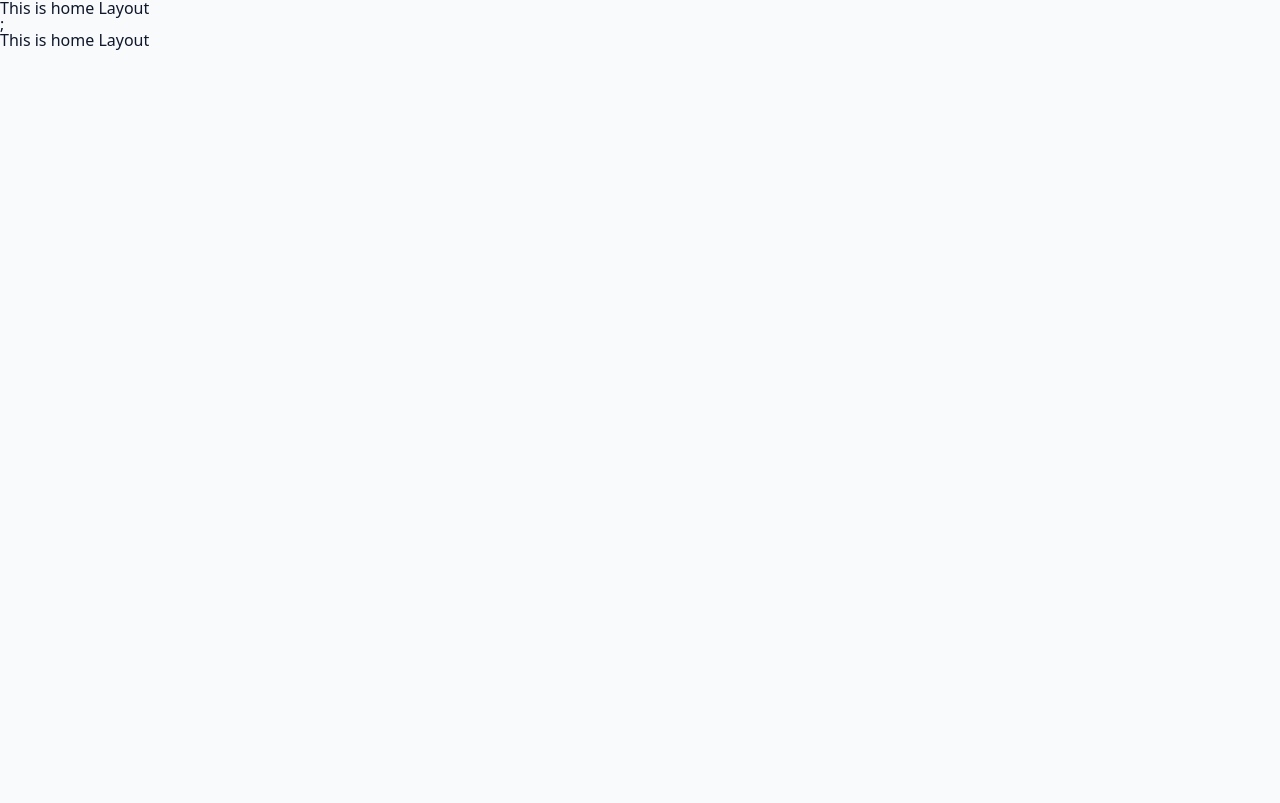
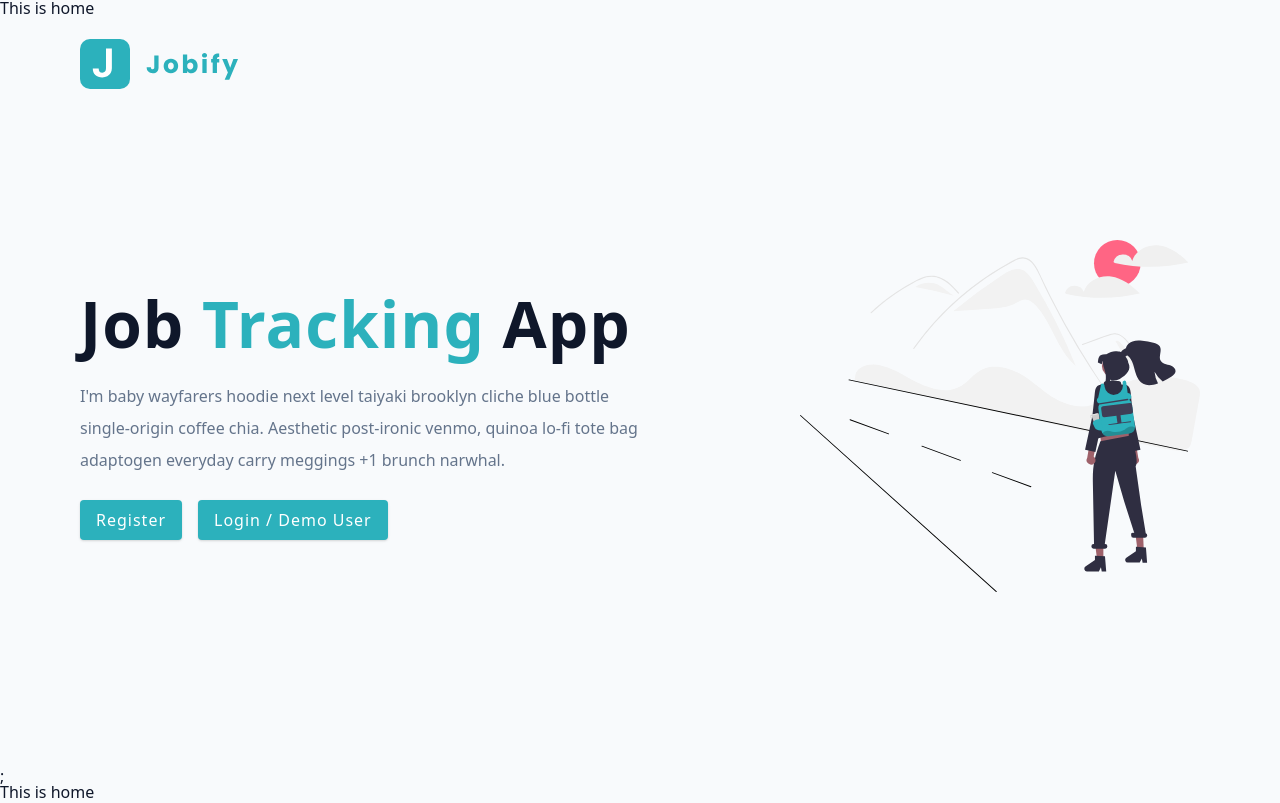
Before and after one commit to AmanKumar-Git02/Job_Board_Bootcamp2, a React (Vite) app: page / in a window 1280 px wide. Built offline with nearby package versions, Linux system fonts and the light colour scheme.

Commit message:
Day4Commit

```diff
--- a/package.json
+++ b/package.json
@@ -12,7 +12,8 @@
   "dependencies": {
     "react": "^19.1.0",
     "react-dom": "^19.1.0",
-    "react-router-dom": "^6.30.1"
+    "react-router-dom": "^6.30.1",
+    "styled-components": "^5.3.10"
   },
   "devDependencies": {
     "@eslint/js": "^9.25.0",
--- a/src/App.jsx
+++ b/src/App.jsx
@@ -13,7 +13,12 @@ import {
   {
     path: '/',
     element: <HomeLayout />,
+    errorElement: <Error />,
     children: [
+      {
+        index:true,
+        element: <Landing />
+      },
       {
         path: 'register',
         element: <Register />,
--- a/src/pages/Error.jsx
+++ b/src/pages/Error.jsx
@@ -1,9 +1,17 @@
+import{Link } from "react-router-dom";
 import React from 'react'
 
+
 const Error = () => {
+   const error = useRouteError();
+   console.log(error);
   return (
-    <div>Error</div>
+    <div>
+      <h1> Error </h1>
+      <Link to = '/DashboardLayout'> Go back To Home</Link>
+    </div>
+
   )
 }
 
-export default Error
+export default Error;
--- a/src/pages/HomeLayout.jsx
+++ b/src/pages/HomeLayout.jsx
@@ -2,7 +2,7 @@ import { Outlet } from 'react-router-dom';
 const HomeLayout = () => {
   return (
     <>
-        <p>This is home Layout</p>
+        <p>This is home </p>
         <Outlet />
 
     </>
--- a/src/pages/Landing.jsx
+++ b/src/pages/Landing.jsx
@@ -1,9 +1,86 @@
-import React from 'react'
+
+import main from '../assets/images/main.svg';
+import { Link } from 'react-router-dom';
+import logo from '../assets/images/logo.svg';
+import styled from 'styled-components';
+
 
 const Landing = () => {
   return (
-    <div>Landing</div>
-  )
-}
+    <StyledWrapper>
+      <nav>
+        <img src={logo} alt='jobify' className='logo' />
+      </nav>
+      <div className='container page'>
+        {/* info */}
+        <div className='info'>
+          <h1>
+            job <span>tracking</span> app
+          </h1>
+          <p>
+            I'm baby wayfarers hoodie next level taiyaki brooklyn cliche blue
+            bottle single-origin coffee chia. Aesthetic post-ironic venmo,
+            quinoa lo-fi tote bag adaptogen everyday carry meggings +1 brunch
+            narwhal.
+          </p>
+          <Link to='/register' className='btn register-link'>
+            Register
+          </Link>
+          <Link to='/login' className='btn'>
+            Login / Demo User
+          </Link>
+        </div>
+        <img src={main} alt='job hunt' className='img main-img' />
+      </div>
+    </StyledWrapper>
+  );
+};
 
-export default Landing
+ const StyledWrapper = styled.section`
+  nav {
+    width: var(--fluid-width);
+    max-width: var(--max-width);
+    margin: 0 auto;
+    height: var(--nav-height);
+    display: flex;
+    align-items: center;
+  }
+  .page {
+    min-height: calc(100vh - var(--nav-height));
+    display: grid;
+    align-items: center;
+    margin-top: -3rem;
+  }
+  h1 {
+    font-weight: 700;
+    span {
+      color: var(--primary-500);
+    }
+    margin-bottom: 1.5rem;
+  }
+  p {
+    line-height: 2;
+    color: var(--text-secondary-color);
+    margin-bottom: 1.5rem;
+    max-width: 35em;
+  }
+  .register-link {
+    margin-right: 1rem;
+  }
+  .main-img {
+    display: none;
+  }
+  .btn {
+    padding: 0.75rem 1rem;
+  }
+  @media (min-width: 992px) {
+    .page {
+      grid-template-columns: 1fr 400px;
+      column-gap: 3rem;
+    }
+    .main-img {
+      display: block;
+    }
+  }
+ `;
+ export default Landing;
```
Also changed, not shown: 1 other file (tests, documents, lock files or other folders).
